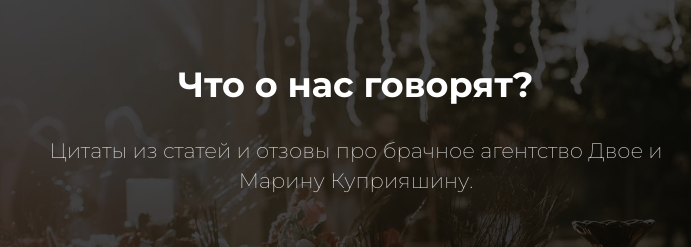
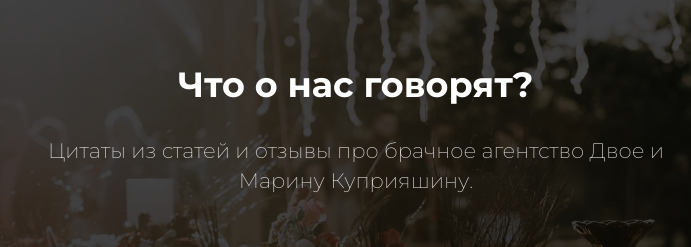
Before and after one commit to directordvoe/directordvoe.github.io, a plain HTML site: page index.html in a window 1280 px wide. Shown: the part 3360-3607 px from the top of the page, 284-975 px from the left. Drawn offline with nearby package versions, Linux system fonts and the light colour scheme; some packages are replaced by stand-ins of ours; a script that the page names is missing.

Commit message:
Update index.html

```diff
--- a/index.html
+++ b/index.html
@@ -321,7 +321,7 @@
         <div class="row">
             <div class="col-md-8 ml-auto mr-auto text-center">
                 <h2 class="title">Что о нас говорят?</h2>
-                <h4 class="description">Цитаты из статей и отзовы про брачное агентство Двое и <br> Марину Куприяшину.</h4>
+                <h4 class="description">Цитаты из статей и отзывы про брачное агентство Двое и <br> Марину Куприяшину.</h4>
             </div>
         </div>
 
@@ -699,7 +699,6 @@
 
 <!--  Google Maps Plugin    -->
 
-<!-- <script  src="https://maps.googleapis.com/maps/api/js?key=AIzaSyCQt0h29yMxsNubvZa-ICSjCH_AshJ0TB8"></script> -->
 	<script type="text/javascript" src="assets/js/googlemap.js"></script>
     <script async defer
     src="https://maps.googleapis.com/maps/api/js?key=AIzaSyCQt0h29yMxsNubvZa-ICSjCH_AshJ0TB8&callback=initMap"></script>
```
